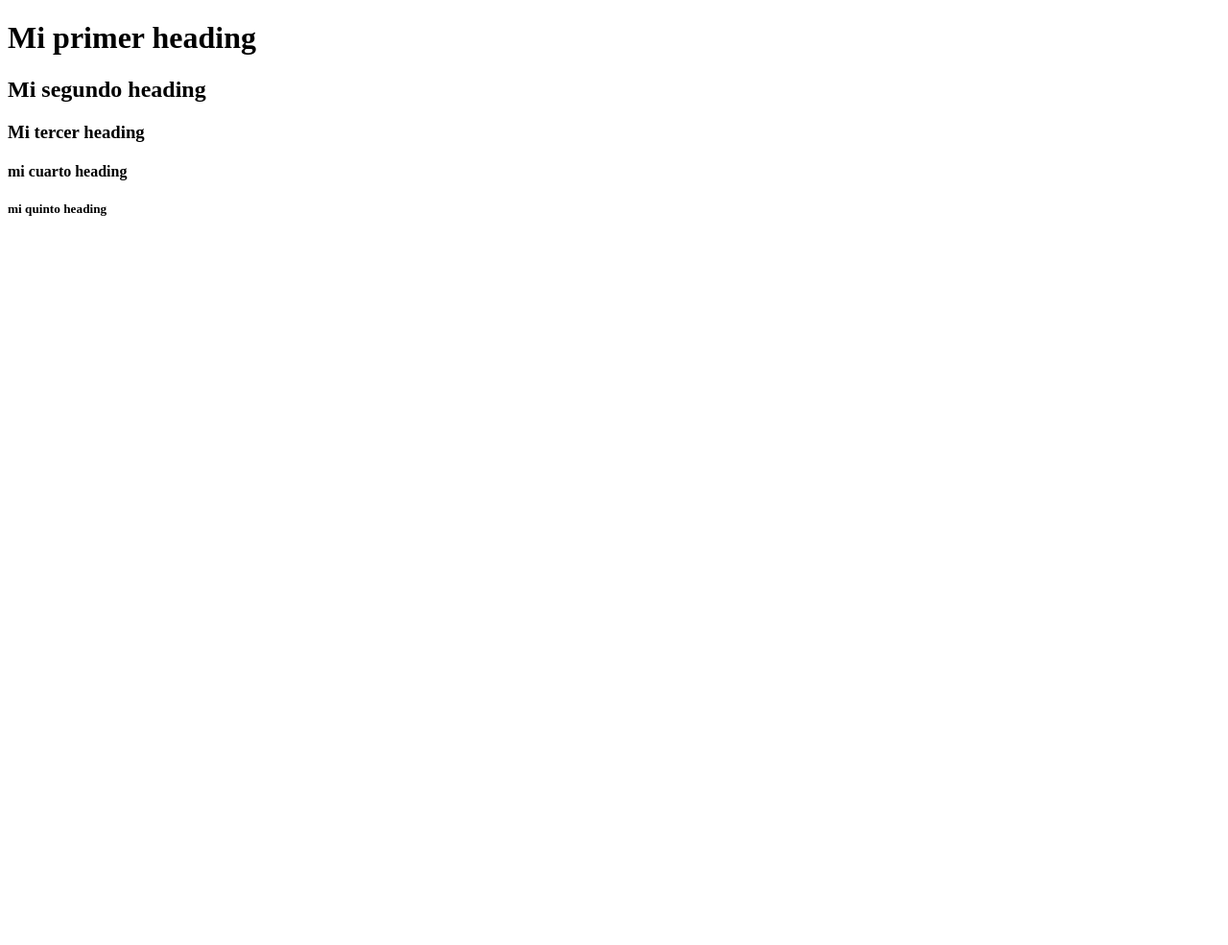
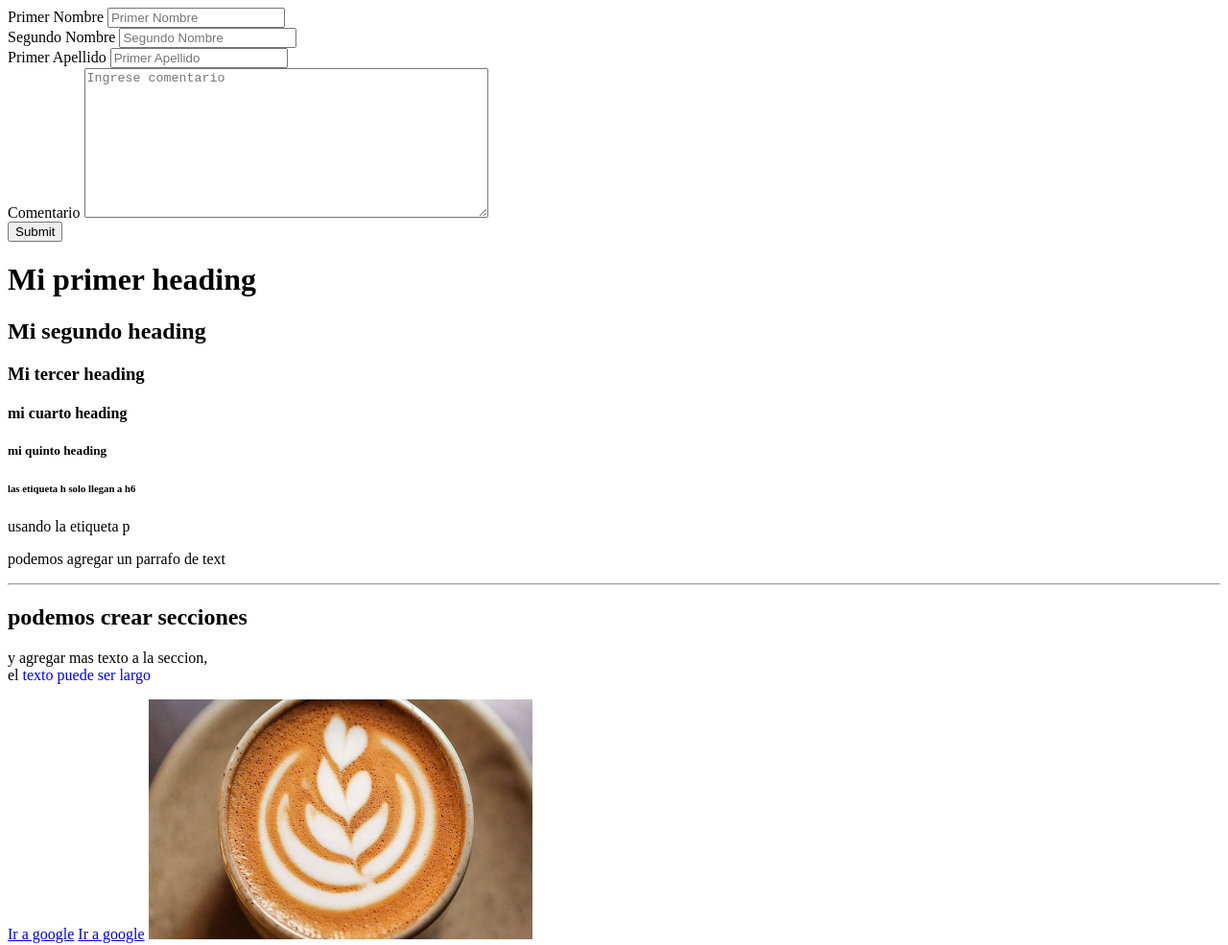
Before and after one commit to MichelVelasco/HTML, a plain HTML site: page index.html in a window 1280 px wide. Shown: the whole page at 96% size. Before the commit the page ends 800 px from the top, so only its background shows below. Drawn offline with Linux system fonts and the light colour scheme.

Commit message:
agregando un formulario

```diff
--- a/index.html
+++ b/index.html
@@ -3,12 +3,42 @@
 <head>
     <title>Mi primera web</title>
 </head>
-<body>
+<body> <!-- Asi podemos poner comentarios al codigo,-->
+    <form action="/formulario" method="GET"> <!--formularios-->
+        <label for="PrimerNombre">Primer Nombre</label>
+        <input type="text" id="PrimerNombre" name="PrimerNombre" placeholder="Primer Nombre"/>
+        <br>
+        <label for="SegundoNombre">Segundo Nombre</label>
+        <input type="text" id="SegundoNombre" name="SegundoNombre" placeholder="Segundo Nombre">
+        <br>
+        <Label for="PrimerApellido">Primer Apellido</Label>
+        <input type="text" id="PrimerApellido" name="PrimerApellido" placeholder="Primer Apellido">
+        <br>
+        <Label for="comentario">Comentario</Label>
+        <textarea cols="50" rows="10" id="comentario" placeholder="Ingrese comentario" name="comentario"></textarea>
+        <br>
+        <input type="submit" >
+    </form>
+
     <h1>Mi primer heading</h1>
     <h2>Mi segundo heading</h2>
     <h3>Mi tercer heading</h3>
     <h4>mi cuarto heading</h4>
     <h5>mi quinto heading</h5>
+    <h6>las etiqueta h solo llegan a h6</h6>
+    <p>usando la etiqueta p</p>
+    <p>podemos agregar un parrafo de text</p>
+    <hr><!-- sirve para crear una linea en la pantalla que simule una seccion desntro de la pagina-->
+    <h2>podemos crear secciones </h2>
+    <p>y agregar mas texto a la seccion, <br> <!-- la etiqueta br nos premite saltar una linea-->
+     el <span style="color: blue;">texto puede ser largo</span> <!-- la etquite de span nos permite nos permite referenciar texto dentro de otras etiquetas (Haciendo una seleccion silenciosa, osea que no la ve el usuario) (Esta vez usamos CSS para hacer mas grafica esta seleccion)-->
+    </p>
+    <a href="https://www.goog.com">Ir a google</a> <!-- esta etiqueta sirve para crear hipervinculos-->
+    <a target="_blank" href="https://www.google.com">Ir a google</a> <!-- usando target=blank carga la pagina en otra pestania-->
+    <img src="img/coffee.jpg" width="400" height="250"/>
+    <form> <!--formularios-->
+
+    </form>
 
 </body>
 </html>
```
Also changed, not shown: img/coffee.jpg (added).
